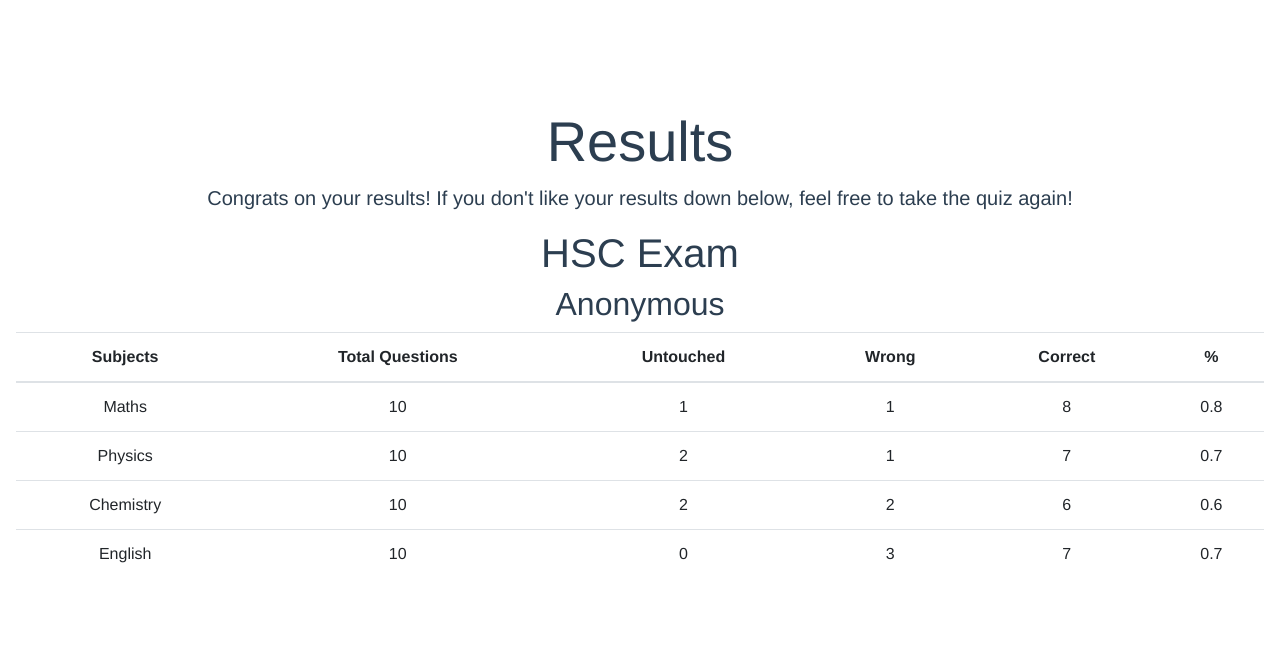
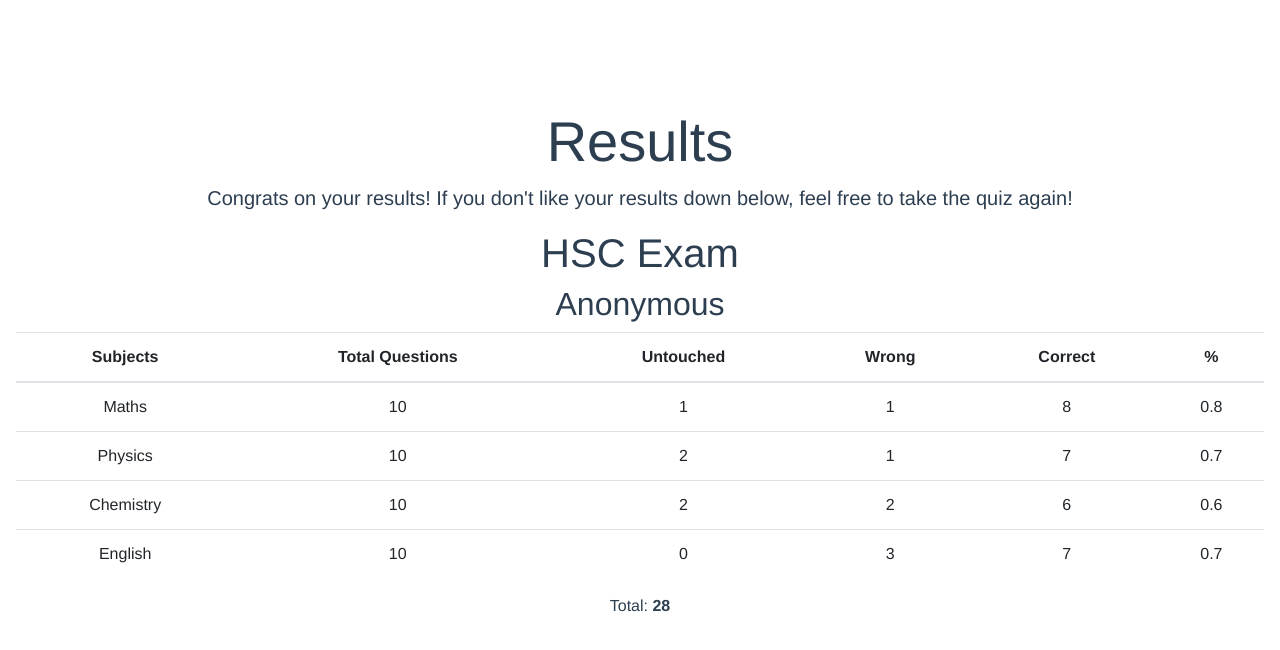
Before and after one commit to zunaid321/Vuejs_assignment_part_2, a Vue app: page / in a window 1280 px wide. Shown: the top 650 px of the page. Built offline with nearby package versions, Linux system fonts and the light colour scheme.

Commit message:
Added Total! Thanks to @Tariq Bhai

```diff
--- a/src/components/Results.vue
+++ b/src/components/Results.vue
@@ -8,10 +8,15 @@
     <h1 class="Quiz">HSC Exam</h1>
     <h2 class="Name">Anonymous</h2>
 
-
-
   <div>
     <b-table :items="items"></b-table>
+  </div>
+
+  <div class="ml-auto">
+    <p>
+      Total:
+      <strong>{{ totalCorrect }}</strong>
+    </p>
   </div>
 
 
@@ -24,12 +29,26 @@
 import marks from "./json/data.json";
 
 export default {
-  name: "student marks",
-  data() {
+  name: "student_marks",
+  data()
+  {
     return {
       items: marks
     };
-  }
+  },
+
+computed: {
+   totalCorrect(){
+     var total = 0
+     if(this.items){
+       this.items.forEach(element => {
+       total += parseInt(element.Correct)
+     })
+     }
+     return total
+   }
+}
+
 };
 </script>
 
```
